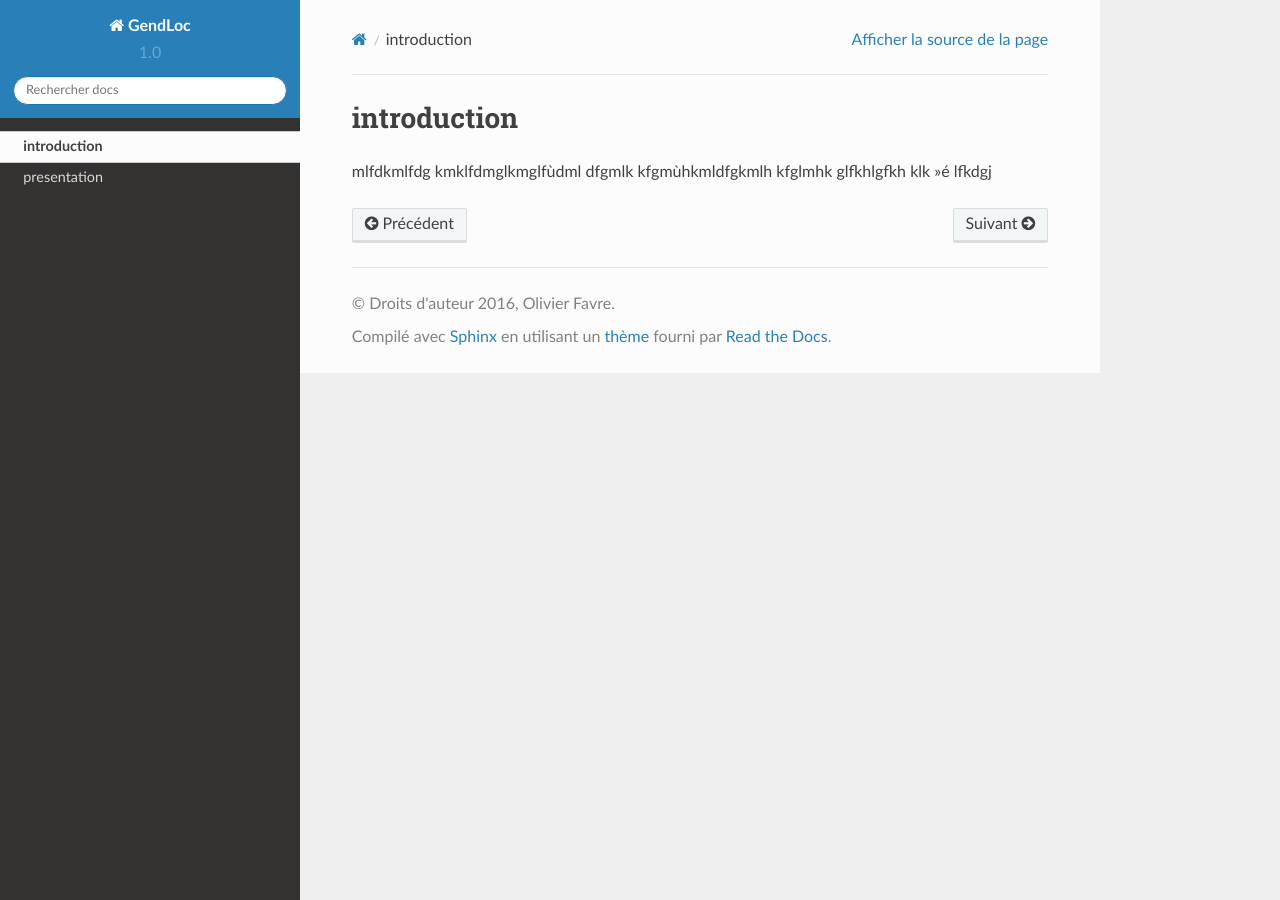
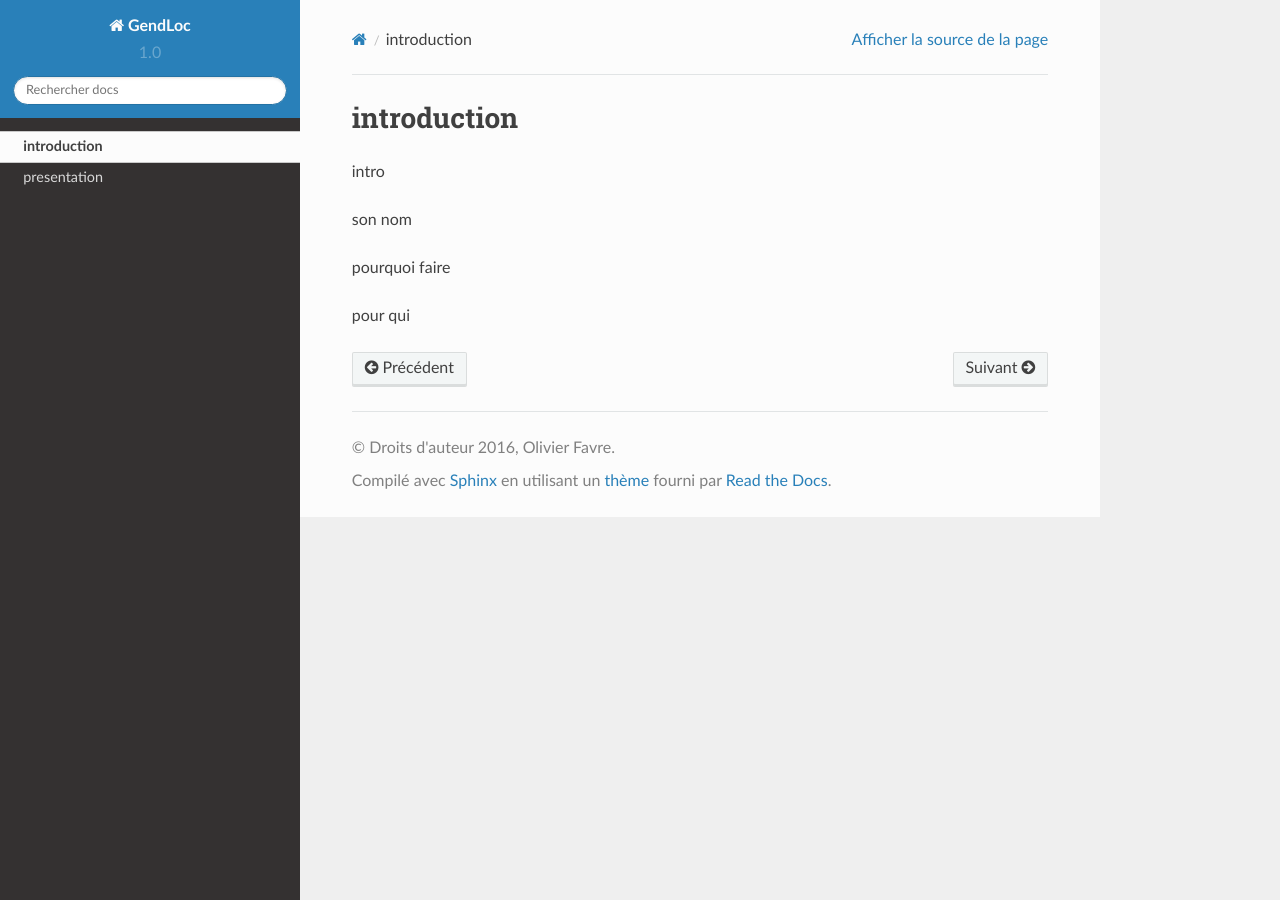
Before and after one commit to olivierfavre/gendloc-docs, a Sphinx documentation site: the page built from docs/source/introduction.rst, in a window 1280 px wide. Built offline with Sphinx 7.4.7 and the Read the Docs theme 2.0.0, drawn with Linux system fonts in a browser that asks for light colours.

```diff
--- a/docs/source/introduction.rst
+++ b/docs/source/introduction.rst
@@ -1,4 +1,10 @@
 introduction
 ============
 
-mlfdkmlfdg kmklfdmglkmglfùdml dfgmlk kfgmùhkmldfgkmlh kfglmhk glfkhlgfkh klk"é  lfkdgj
+intro
+
+son nom
+
+pourquoi faire
+
+pour qui
```
Also changed, not shown: README.md (deleted, +0 -3 lines).
